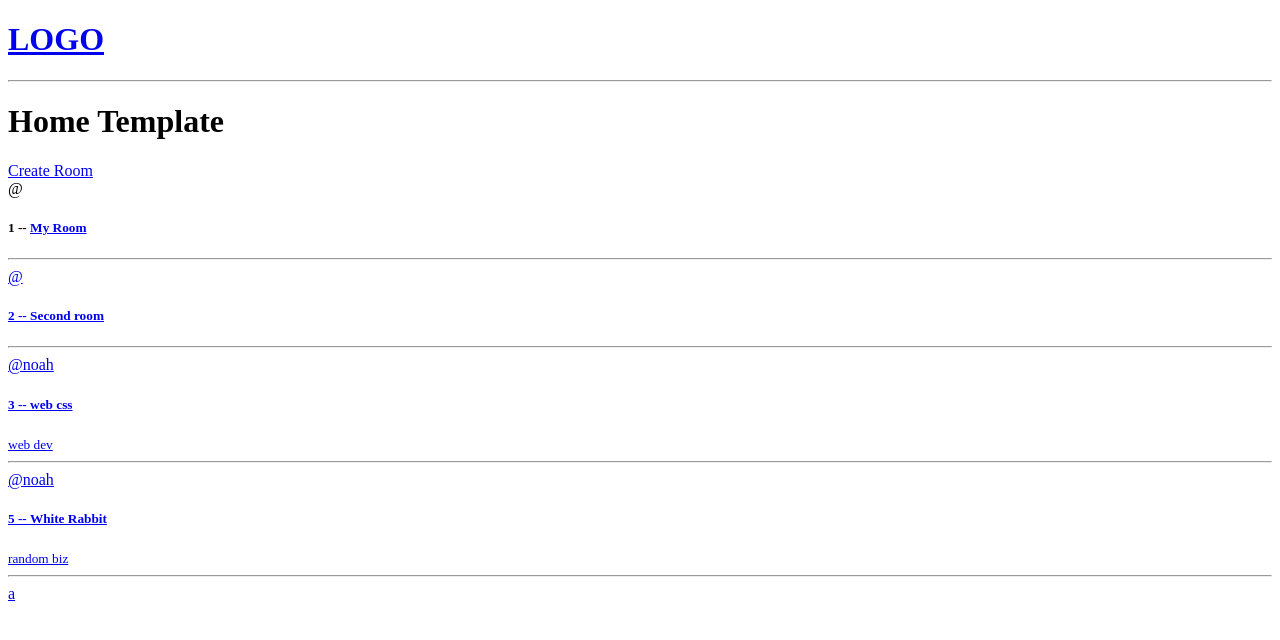
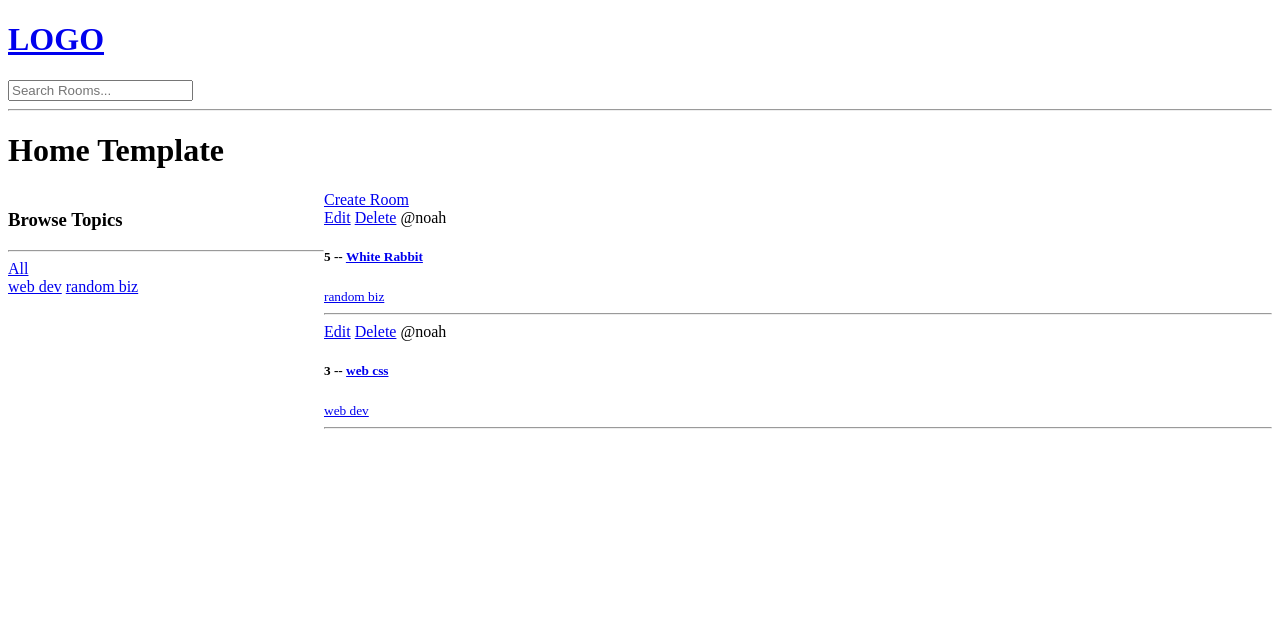
Before and after one commit to Nsher00/django_test_project, a Django app: page / in a window 1280 px wide. Shown: the top 640 px of the page. Run offline with Django 4.2, Linux system fonts and the light colour scheme; data comes from the database, SQL or seed files in the repository; both versions use the stored data as it was after the commit.

Commit message:
Added search bar as well as learned about filtering

```diff
--- a/base/models.py
+++ b/base/models.py
@@ -16,6 +16,10 @@ class Room(models.Model):
     updated = models.DateTimeField(auto_now=True)
     created = models.DateTimeField(auto_now_add=True)
 
+
+    class Meta:
+        ordering = ['-updated', '-created']
+
     def __str__(self):
         return str(self.name)
 
--- a/base/templates/base/home.html
+++ b/base/templates/base/home.html
@@ -1,22 +1,44 @@
 {% extends 'main.html' %}
 {% block content %}
 
+<style>
+    .home-container{
+        display: grid;
+        grid-template-columns: 1fr 3fr;
+    }
+</style>
+
 <h1>Home Template</h1>
 
+<div class="home-container">
+
     <div>
+        <h3>Browse Topics</h3>
+        <hr>
+        <div>
+            <a href="{% url 'home' %}">All</a>
+        </div>
+        {% for topic in topics %}
+            <a href="{% url 'home' %}?q={{topic.name}}">{{topic.name}}</a>
+        {% endfor %}
+    </div>
 
+    <div>
             <a href="{% url 'create-room' %}">Create Room</a>
 
             <div>
                 {% for room in rooms %}
                 <div>
+                    <a href="{% url 'update-room' room.id %}">Edit</a>
+                    <a href="{% url 'delete-room' room.id %}">Delete</a>
                     <span>@{{room.host.username}}</span>
                     <h5>{{room.id}} -- <a href="{%url 'room' room.id%}">{{room.name}}</h5>
                     <small>{{room.topic.name}}</small>
                     <hr>
                 </div>
                 {% endfor %}
-    </div>a
+            </div>
+    </div>
 </div>
 
 {% endblock %}
--- a/base/urls.py
+++ b/base/urls.py
@@ -5,5 +5,7 @@ urlpatterns = [
     path('', views.home, name='home'),
     path('room/<str:pk>/', views.room, name='room'),
 
-    path('create-room/', views.createRoom, name='create-room')
+    path('create-room/', views.createRoom, name='create-room'),
+    path('update-room/<str:pk>/', views.updateRoom, name='update-room'),
+    path('delete-room/<str:pk>/', views.deleteRoom, name='delete-room')
 ]
--- a/base/views.py
+++ b/base/views.py
@@ -1,5 +1,5 @@
-from django.shortcuts import render
-from .models import Room
+from django.shortcuts import render, redirect
+from .models import Room, Topic
 from .forms import RoomForm
 
 # Create your views here.
@@ -11,8 +11,12 @@ from .forms import RoomForm
 # ]
 
 def home(request):
-    rooms = Room.objects.all()
-    context =  {'rooms': rooms}
+    q = request.GET.get('q') if request.GET.get('q') != None else ''
+    rooms = Room.objects.filter(topic__name__icontains=q)
+
+    topics = Topic.objects.all()
+
+    context =  {'rooms': rooms, 'topics':topics}
     return render(request, 'base/home.html', context)
 
 def room(request, pk):
@@ -22,5 +26,30 @@ def room(request, pk):
 
 def createRoom(request):
     form = RoomForm()
+    if request.method == "POST":
+        form = RoomForm(request.POST)
+        if form.is_valid():
+            form.save()
+            return redirect('home')
     context = {'form':form}
     return render(request, 'base/room_form.html', context)
+
+def updateRoom(request, pk):
+    room = Room.objects.get(id=pk)
+    form = RoomForm(instance=room)
+
+    if request.method == 'POST':
+        form = RoomForm(request.POST, instance=room)
+        if form.is_valid():
+            form.save()
+            return redirect('home')
+
+    context = {'form': form}
+    return render(request, 'base/room_form.html', context)
+
+def deleteRoom(request,pk):
+    room = Room.objects.get(id=pk)
+    if request.method == 'POST':
+        room.delete()
+        return redirect('home')
+    return render(request, 'base/delete.html',{'obj':room})
--- a/templates/navbar.html
+++ b/templates/navbar.html
@@ -2,4 +2,8 @@
     <h1>LOGO</h1>
 </a>
 
+<form action="{% url 'home' %}" method="GET">
+    <input type="text" name="q" placeholder="Search Rooms...">
+</form>
+
 <hr>
```
Also changed, not shown: base/templates/base/delete.html (added, +12 -0 lines), base/templates/base/room_form.html (+5 -7 lines), db.sqlite3. Lines whose indentation alone changed are shown as unchanged.
